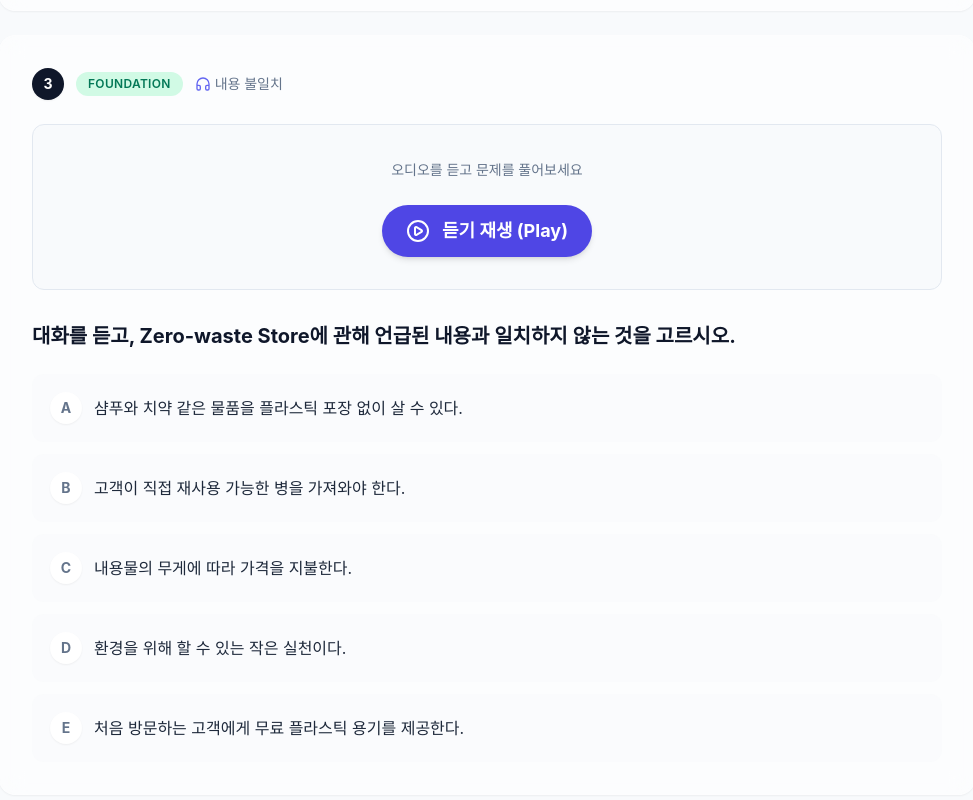
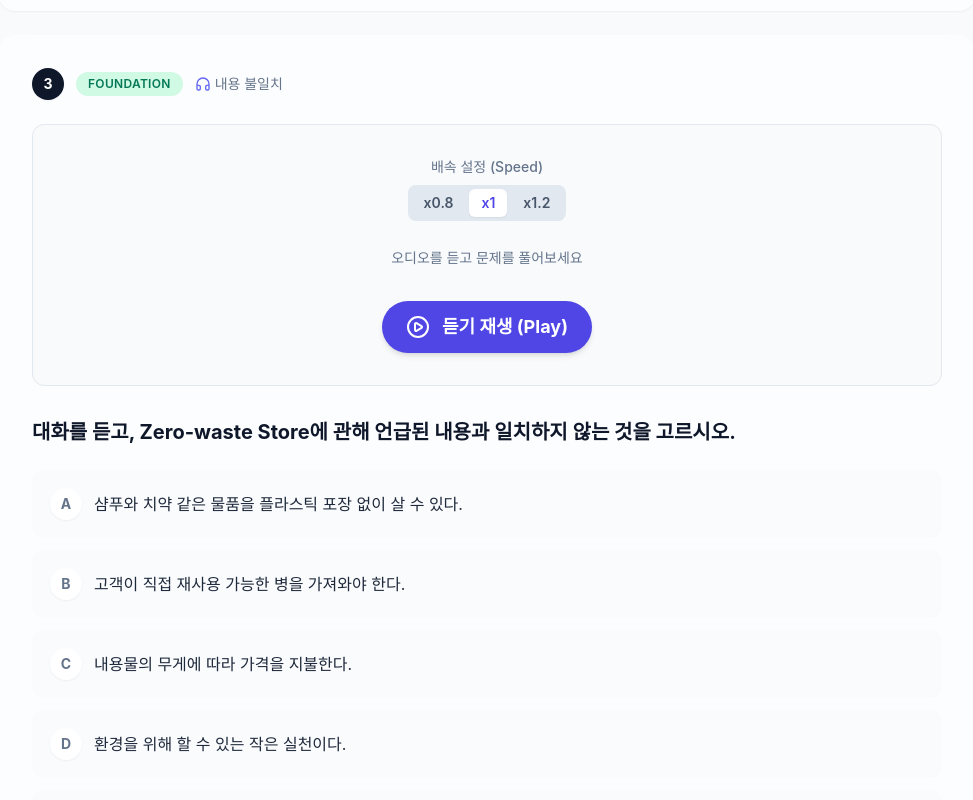
Before and after one commit to jb2jb2kr-dev/csat-prep-2027, a React (Vite) app in the folder csat-prep-2027/: page /practice in a window 1280 px wide. Shown: the part 2080-2880 px from the top of the page, without its empty margins (153-1126 px from the left). Built offline with nearby package versions, Linux system fonts and the light colour scheme.

Commit message:
feat: enhance TTS with speed control and better voice selection

```diff
--- a/csat-prep-2027/src/components/QuestionCard.tsx
+++ b/csat-prep-2027/src/components/QuestionCard.tsx
@@ -13,6 +13,7 @@ interface QuestionCardProps {
 export const QuestionCard: React.FC<QuestionCardProps> = ({ question, questionNumber }) => {
     const [selectedAnswer, setSelectedAnswer] = useState<number | null>(null);
     const [isPlaying, setIsPlaying] = useState(false);
+    const [playbackRate, setPlaybackRate] = useState(1.0);
     const isAnswered = selectedAnswer !== null;
 
     const stopAudio = () => {
@@ -33,7 +34,8 @@ export const QuestionCard: React.FC<QuestionCardProps> = ({ question, questionNu
             question.content,
             () => setIsPlaying(true),
             () => setIsPlaying(false),
-            () => setIsPlaying(false)
+            () => setIsPlaying(false),
+            playbackRate
         );
     };
 
@@ -69,7 +71,30 @@ export const QuestionCard: React.FC<QuestionCardProps> = ({ question, questionNu
             {/* Content Area */}
             <div className="mb-8">
                 {question.isListening ? (
-                    <div className="bg-slate-50 p-8 rounded-xl border border-slate-200 flex flex-col items-center justify-center gap-4">
+                    <div className="bg-slate-50 p-8 rounded-xl border border-slate-200 flex flex-col items-center justify-center gap-6">
+                        <div className="flex flex-col items-center gap-2">
+                            <span className="text-sm font-medium text-slate-500">배속 설정 (Speed)</span>
+                            <div className="flex bg-slate-200 rounded-lg p-1 gap-1">
+                                {[0.8, 1.0, 1.2].map((rate) => (
+                                    <button
+                                        key={rate}
+                                        onClick={() => {
+                                            setPlaybackRate(rate);
+                                            if (isPlaying) stopAudio(); // Stop if changing speed while playing
+                                        }}
+                                        className={clsx(
+                                            "px-3 py-1 rounded-md text-sm font-semibold transition-all",
+                                            playbackRate === rate
+                                                ? "bg-white text-indigo-600 shadow-sm"
+                                                : "text-slate-600 hover:text-slate-900"
+                                        )}
+                                    >
+                                        x{rate}
+                                    </button>
+                                ))}
+                            </div>
+                        </div>
+
                         <div className="text-center text-slate-500 mb-2">
                             <span className="text-sm font-medium">오디오를 듣고 문제를 풀어보세요</span>
                         </div>
--- a/csat-prep-2027/src/utils/tts.ts
+++ b/csat-prep-2027/src/utils/tts.ts
@@ -30,11 +30,13 @@ const loadVoices = (): Promise<SpeechSynthesisVoice[]> => {
     });
 };
 
+// Rate: 0.8 (Slow), 1.0 (Normal), 1.2 (Fast)
 export const playDialogue = async (
     text: string,
     onStart?: () => void,
     onEnd?: () => void,
-    onError?: () => void
+    onError?: () => void,
+    rate: number = 1.0
 ) => {
     if (!window.speechSynthesis) {
         console.error("Speech Synthesis not supported");
@@ -76,21 +78,25 @@ export const playDialogue = async (
 
     // Improved voice selection logic
     // Priority for Male:
-    // 1. "David" (Standard Windows US Male)
-    // 2. "Google US English" (Chrome US Male)
-    // 3. Any voice with "Male" AND ("US" or "United States")
-    // 4. Any "en-US" voice that is NOT explicitly Female (Zira, etc.)
-    let maleVoice = voices.find(v => v.name.includes('Google US English'))
+    // 1. Specific Neural/Natural voices (if available in Edge/Chrome)
+    // 2. Google US English
+    // 3. Microsoft David
+    let maleVoice = voices.find(v => (v.name.includes('Neural') || v.name.includes('Natural')) && v.name.includes('Male') && v.lang.includes('US'))
+        || voices.find(v => v.name.includes('Google US English'))
         || voices.find(v => v.name.includes('David') && v.lang.includes('US'))
         || voices.find(v => (v.name.includes('US') || v.name.includes('United States')) && v.name.includes('Male'))
         || voices.find(v => v.lang === 'en-US' && !v.name.includes('Zira') && !v.name.includes('Female') && !v.name.includes('Girl'));
 
     // Priority for Female: US Female voices (Zira, Google US) -> Generic US Female
-    let femaleVoice = voices.find(v =>
-        (v.name.includes('Zira') && v.lang.includes('US')) ||
-        (v.name.includes('Google US English') && false) || // Google US is usually male-sounding, so skip for female preference if possible
-        ((v.name.includes('United States') || v.name.includes('US')) && v.name.includes('Female'))
-    ) || voices.find(v => v.lang === 'en-US' && (v.name.includes('Zira') || v.name.includes('Female') || v.name.includes('Woman')));
+    // Priority for Female:
+    // 1. Specific Neural/Natural voices (e.g. Jenny, Aria)
+    // 2. Microsoft Zira (Standard Windows)
+    // 3. Google US Female (if any)
+    let femaleVoice = voices.find(v => (v.name.includes('Neural') || v.name.includes('Natural')) && v.name.includes('Female') && (v.name.includes('Jenny') || v.name.includes('Aria') || v.lang.includes('US')))
+        || voices.find(v => v.name.includes('Zira') && v.lang.includes('US'))
+        || voices.find(v => (v.name.includes('Google') && v.name.includes('Female') && v.lang.includes('US')))
+        || voices.find(v => ((v.name.includes('United States') || v.name.includes('US')) && v.name.includes('Female')))
+        || voices.find(v => v.lang === 'en-US' && (v.name.includes('Zira') || v.name.includes('Female') || v.name.includes('Woman')));
 
     // Fallbacks if specific gendered voices aren't found
     const englishVoices = voices.filter(v => v.lang.startsWith('en'));
@@ -169,7 +175,7 @@ export const playDialogue = async (
             utterance.lang = 'en-US';
         }
 
-        utterance.rate = 0.9; // Slightly slower for clarity
+        utterance.rate = rate; // Use user-provided rate
 
         // Pitch adjustment: If it's a Male part but we are using a Female voice, lower pitch
         if (maleMatch) {
```
